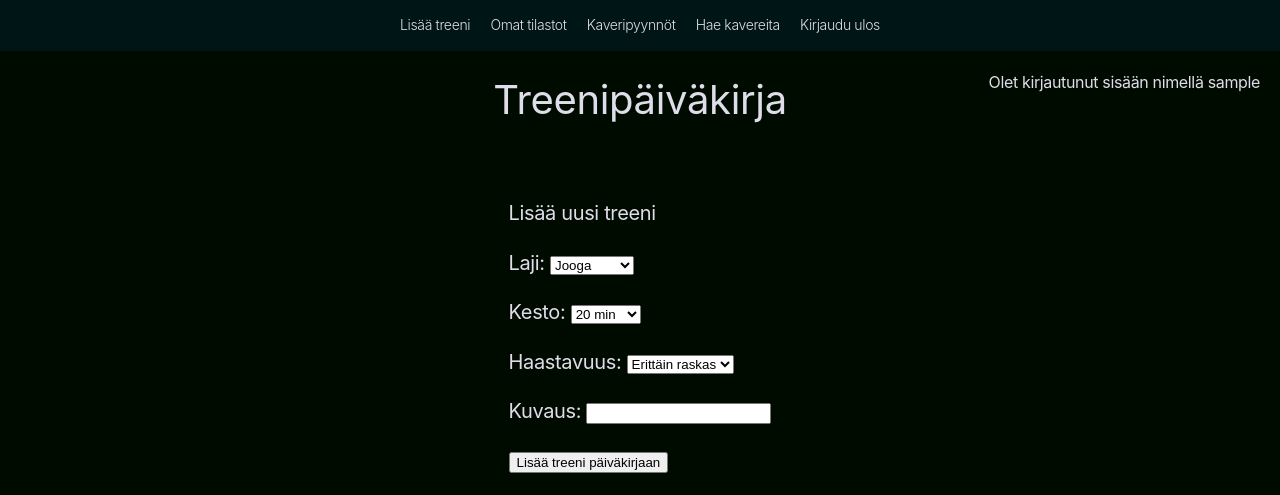
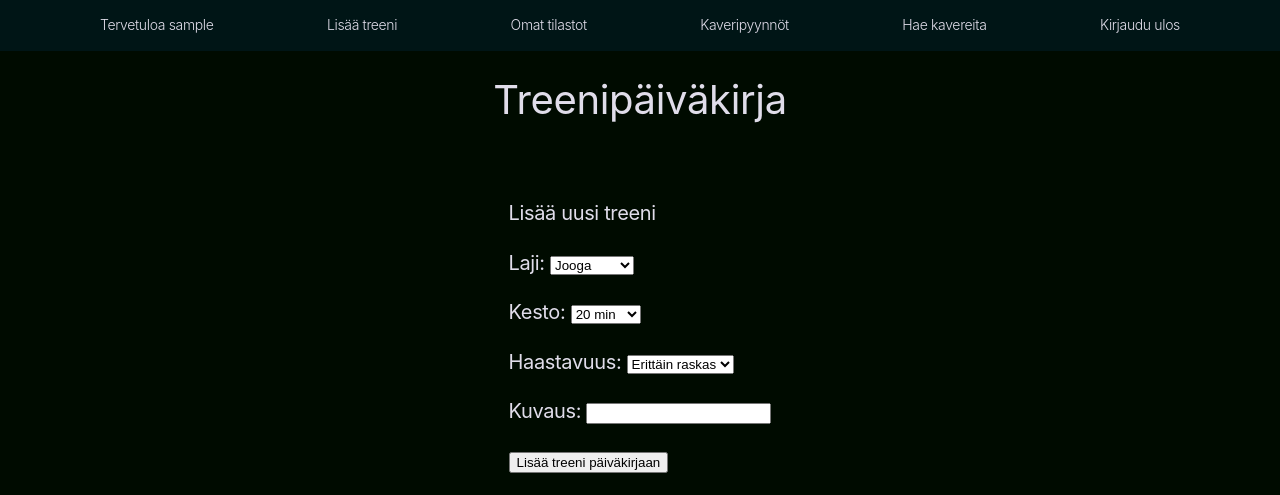
Before and after one commit to ellarasalo/Treenipaivakirja, a Flask app: page /add in a window 1280 px wide. Shown: the top 495 px of the page. Run offline with Flask 3, Linux system fonts and the light colour scheme; the visitor is signed in with stand-in values (Sample User, id 1).

Commit message:
add welcome text

```diff
--- a/static/style.css
+++ b/static/style.css
@@ -7,7 +7,6 @@ html, body {
   letter-spacing: -0.022em;
   font-family: "SF Pro Text", "SF Pro Icons", "Helvetica Neue", Helvetica, Arial, sans-serif;
   background: #000b00; /*#000100 #011b20b1*/
-
 }
 
 #header {
@@ -17,6 +16,10 @@ html, body {
   align-items: center;
   text-align: center;
   padding: 20px;
+}
+
+#header:hover {
+  opacity: 0.8;
 }
 
 #content {
@@ -33,16 +36,6 @@ html, body {
   color: #e0ddea;
 }
 
-
-.login-info {
-  position: absolute;
-  color: #e0ddea;
-  top: 0;
-  right: 0;
-  margin-top: 20px;
-  margin-right: 20px;
-}
-
 .whiteclass {
   color: #e0ddea;
   font-size: 20px;
@@ -51,7 +44,7 @@ html, body {
 }
 
 .box {
-  width: 700px;
+  width: 500px;
   background-color: #0c2a30; /* #133430 #13302d*/
   padding: 20px;
   margin: 10px 0;
@@ -67,8 +60,9 @@ html, body {
   display: flex;
   justify-content: space-between;
   align-items: center; /* Keskitä pystysuunnassa */
-  padding: 15px 400px;
+  padding: 15px 100px;
   background-color: #011b20b1; /*#0d2220*/
+
 }
 
 .nav-link {
--- a/templates/layout.html
+++ b/templates/layout.html
@@ -13,11 +13,13 @@
     <div class="navbar">
         {% block navbar %}
         {% if session.username %}
+            <a href="/" class="nav-link">Tervetuloa <span>{{ session['username']}}</span></a>
             <a href="add" class="nav-link">Lisää treeni</a>
             <a href="statistics" class="nav-link">Omat tilastot</a>
             <a href="friendrequests" class="nav-link">Kaveripyynnöt</a>
             <a href="search_friends" class="nav-link">Hae kavereita</a>
             <a href="logout" class="nav-link">Kirjaudu ulos</a>
+    </div>
         {% else %}
             <a href="login" class="nav-link">Kirjaudu sisään</a>
             <a href="register" class="nav-link">Luo käyttäjätunnus</a>
@@ -26,11 +28,6 @@
         {% endblock %}
     </div>
     <div id="header">
-        {% if session.username %}
-        <div class="login-info">
-            Olet kirjautunut sisään nimellä {{ session['username']}}
-        </div>
-        {% endif %}
         <a href="/" class="title">Treenipäiväkirja</a>
     </div>
 
```
